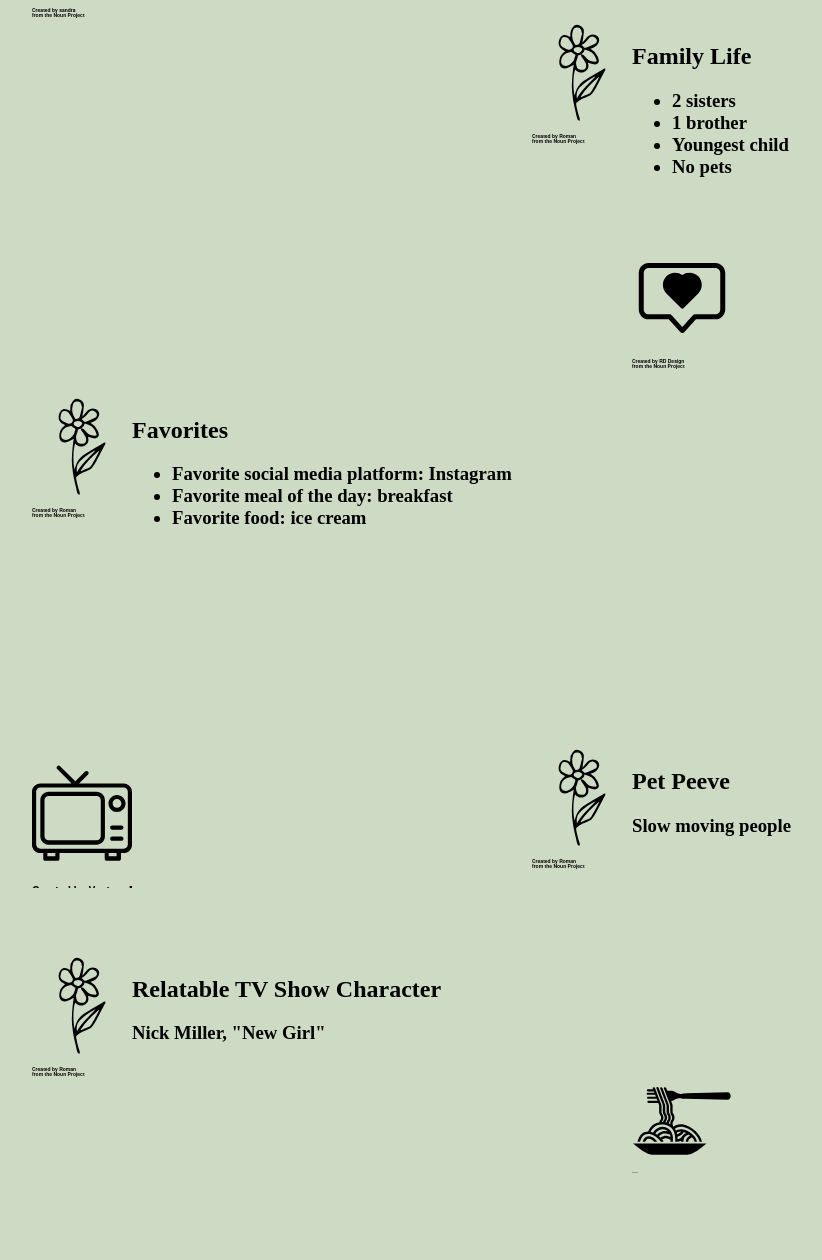
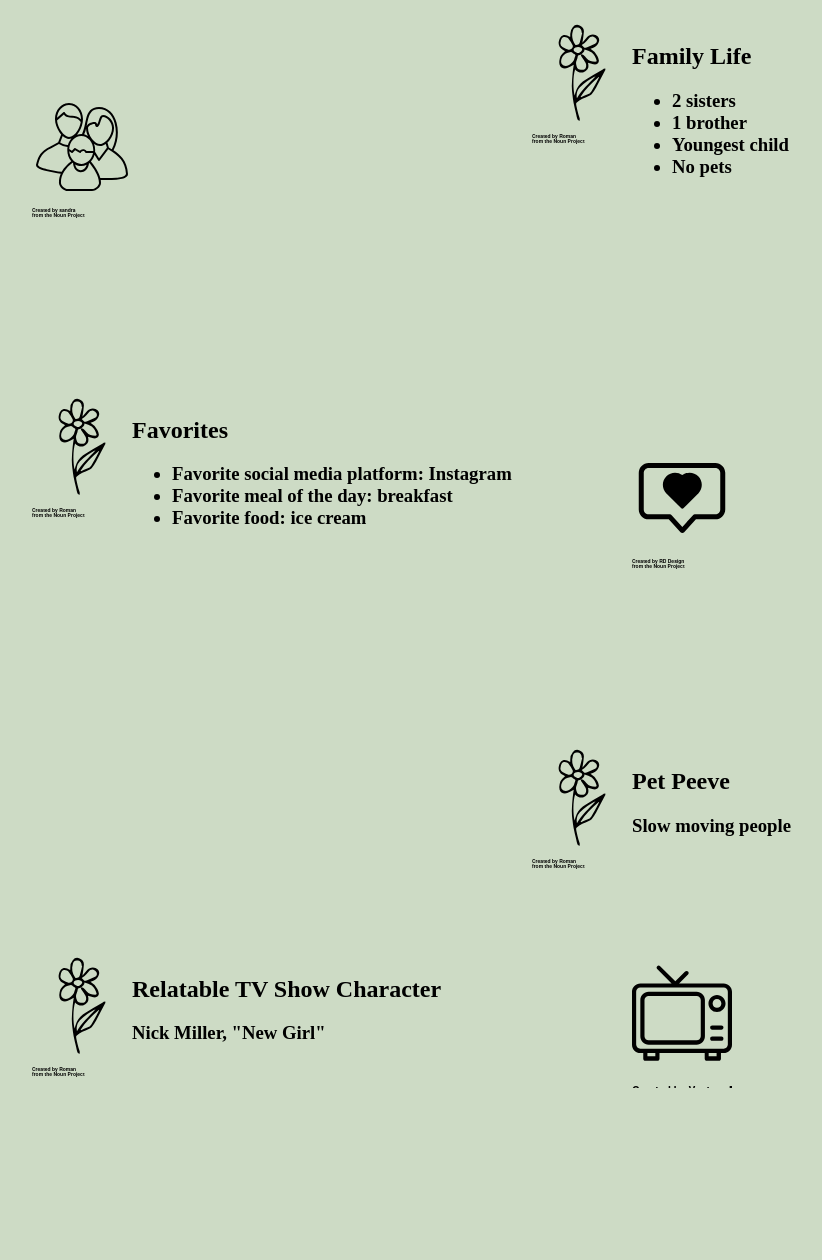
Before and after one commit to mirandaasral/interview.github.io, a plain HTML site: page index.html in a window 1280 px wide. Shown: the part 1675-2935 px from the top of the page, without its empty margins (76-898 px from the left). Drawn offline with Linux system fonts and the light colour scheme.

Commit message:
Move images

```diff
--- a/index.html
+++ b/index.html
@@ -97,7 +97,7 @@
             </ul>
         </h3>
     </div>
-    <div style = "position: relative; top: -300px; left: 100; height: 100; width: 100">
+    <div style = "position: relative; top: -100px; left: 100; height: 100; width: 100">
         <img src = family.svg>
     </div>
     <div style = "position: relative; top: 100px; left: 100px; height: 100; width: 100">
@@ -115,7 +115,7 @@
             </ul>
         </h3>
     </div>
-    <div style = "position: relative; top: -300px; left: 700px; height: 100; width: 100">
+    <div style = "position: relative; top: -100px; left: 700px; height: 100; width: 100">
         <img src = instagram.svg>
     </div>
     <div style = "position: relative; top: 100px; left: 600px; height: 100; width: 100">
@@ -140,7 +140,7 @@
             Nick Miller, "New Girl"
         </h3>
     </div>
-    <div style = "position: relative; top: -300px; left: 100px; height: 100; width: 100">
+    <div style = "position: relative; top: -100px; left: 700px; height: 100; width: 100">
         <img src = tv.svg>
     </div>
     <div style = "position: relative; top: 100px; left: 600px; height: 100; width: 100">
@@ -154,7 +154,7 @@
             "Italian food isn't that good."
         </h3>
     </div>
-    <div style = "position: relative; top: -300px; left: 700px; height: 100; width: 100">
+    <div style = "position: relative; top: -100px; left: 100px; height: 100; width: 100">
         <img src = spaghetti.svg>
     </div>
 
```
